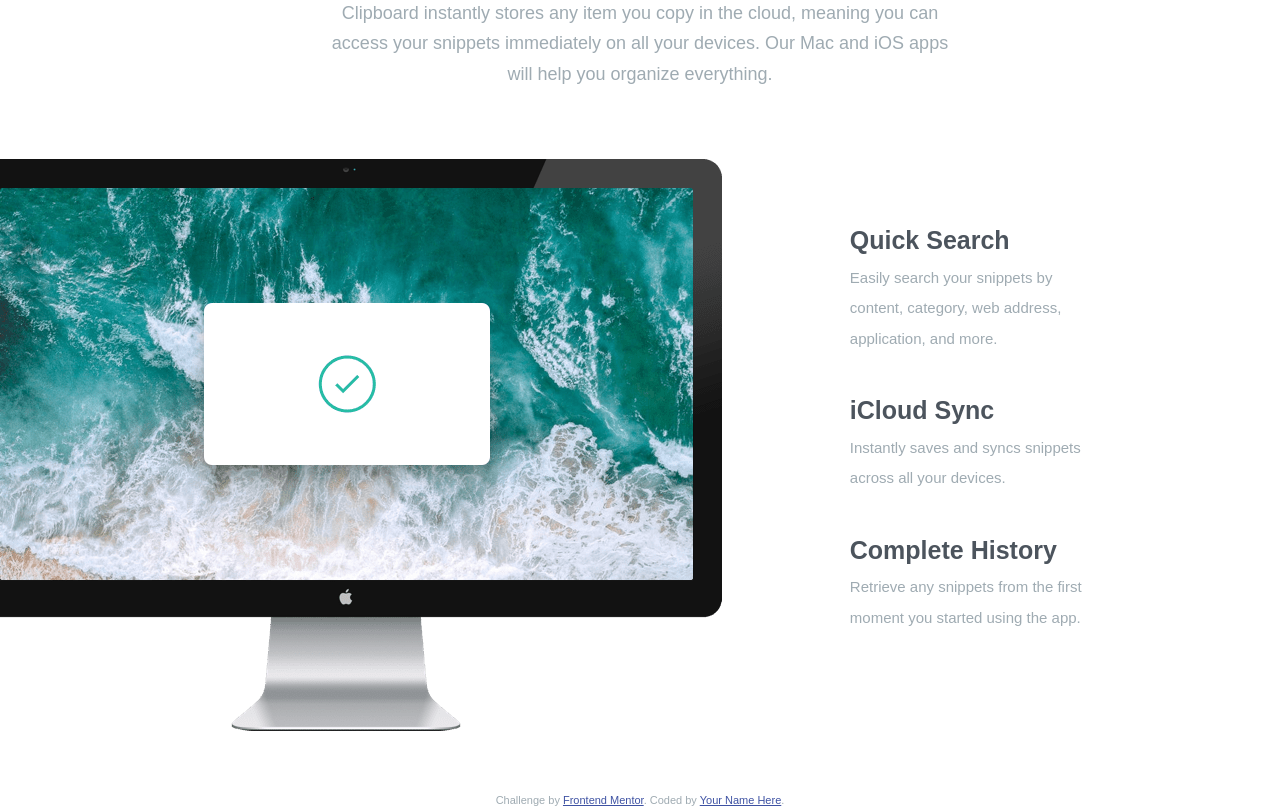
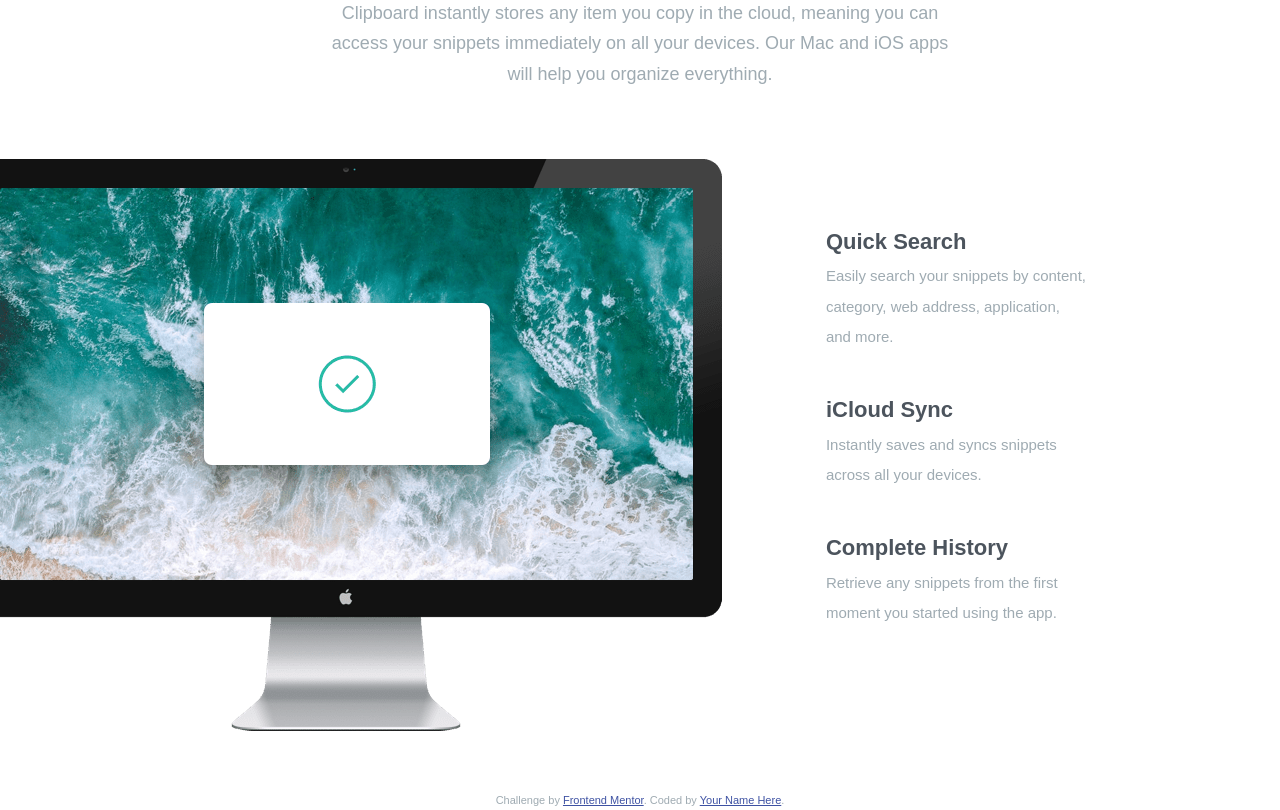
Before and after one commit to AnshumanMahato/clipboard-landing-page, a website: page index.html in a window 1280 px wide. Shown: the part 942-1752 px from the top of the page. Drawn offline with Linux system fonts and the light colour scheme; a web font is replaced by a local one.

Commit message:
features section done

```diff
--- a/scss/main.scss
+++ b/scss/main.scss
@@ -80,7 +80,7 @@ h6 {
 }
 
 .heading-tertiary {
-  font-size: 2.5rem;
+  font-size: 2.2rem;
   margin-bottom: 0;
 }
 
@@ -136,7 +136,7 @@ h6 {
 
 .features-container {
   padding: 5% 40%;
-  padding-left: 10%;
+  padding-left: 5%;
 }
 
 .feature {
```
Also changed, not shown: css/style.css.
